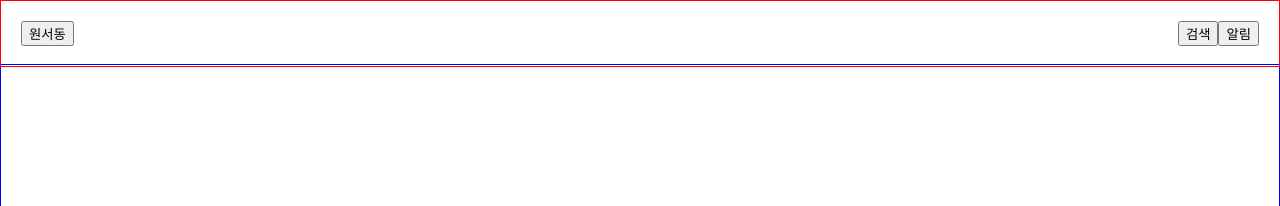
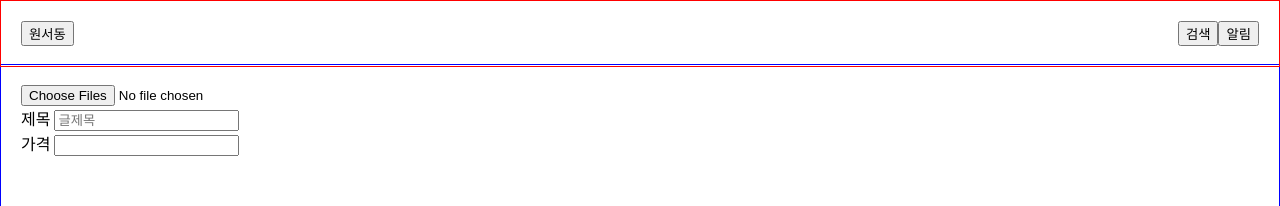
Before and after one commit to hanyiseul/toy-project, a React (Vite) app in the folder carrot-app/yiseul/: page /pages/write in a window 1280 px wide. Shown: the top 206 px of the page. Built offline with nearby package versions, Linux system fonts and the light colour scheme.

Commit message:
글쓰기 페이지 작업

```diff
--- a/carrot-app/yiseul/src/App.css
+++ b/carrot-app/yiseul/src/App.css
@@ -10,3 +10,5 @@ a {
   color: #000;
   text-decoration: none;
 }
+img {width: 100%; height: 100%;}
+.form .img {display: inline-block; width: 250px; height: 250px;}
--- a/carrot-app/yiseul/src/components/Button.jsx
+++ b/carrot-app/yiseul/src/components/Button.jsx
@@ -1,6 +1,6 @@
 import PropTypes from 'prop-types'; // PropTypes 불러오기
 
-export default function Button({ type='primary', text='버튼', icon='""', disabled=false, readOnly=false, blind=false}) {
+export default function Button({ type='primary', text='버튼', icon='""', disabled=false, readOnly=false, blind=false, onClick}) {
   const buttonClassName = icon ? `icon-${icon} button is-${type}` : `button is-${type}`;
 
   return (
@@ -8,6 +8,7 @@ export default function Button({ type='primary', text='버튼', icon='""', disab
       className={buttonClassName}
       disabled={disabled}
       readOnly={readOnly}
+      onClick={onClick}
       aria-hidden={blind} // 접근성을 위한 경우 `blind` prop 사용
     >
       {!blind && text}
@@ -23,4 +24,5 @@ Button.propTypes = {
   disabled: PropTypes.bool,
   readOnly: PropTypes.bool,
   blind: PropTypes.bool,
+  onClick: PropTypes.func
 };
--- /dev/null
+++ b/carrot-app/yiseul/src/components/Input.jsx
@@ -0,0 +1,32 @@
+import PropTypes from 'prop-types'; // PropTypes 불러오기
+
+export default function Input({label, value, placeholder, readonly, disabled, accept, onChange, multiple, uploadImgUrl, type='text'}) {
+  return (
+    <div className="input__wrap">
+      {label && (
+        <span className="label"> {label} </span>
+      )}
+      {uploadImgUrl && uploadImgUrl.map((img, id) => ( // 수정된 부분: 이미지를 렌더링하는 코드 추가
+        <div className="img" key={id}>
+          <img src={img} alt="" />
+        </div>
+      ))}
+      <input className={`input`}type={type} value={value} accept={accept} placeholder={placeholder} readOnly={readonly} disabled={disabled} onChange={onChange} multiple={multiple}/>
+    </div>
+  )
+}
+
+// PropTypes 추가ㅇ
+Input.propTypes = {
+  label: PropTypes.string,
+  type: PropTypes.string,
+  value: PropTypes.string,
+  placeholder: PropTypes.string,
+  src: PropTypes.string,
+  accept: PropTypes.string,
+  readOnly: PropTypes.bool,
+  disabled: PropTypes.bool,
+  multiple: PropTypes.bool,
+  onChange: PropTypes.func,
+  uploadImgUrl: PropTypes.array,
+};
--- a/carrot-app/yiseul/src/pages/ProductList.jsx
+++ b/carrot-app/yiseul/src/pages/ProductList.jsx
@@ -1,11 +1,21 @@
 import PropTypes from 'prop-types'; // PropTypes 불러오기
 import Products from '../components/Products'
 import { useEffect, useState } from 'react';
+import Button from '../components/Button';
+import { useNavigate } from 'react-router-dom';
 
 export default function ProductList() {
 
   const [products, setProducts] = useState([]);
   const [error, setError] = useState(null);
+  const navigate = useNavigate();
+
+  const navigateWrite = () => {
+    console.log('hi')
+    navigate('/pages/write');
+  }
+
+
 
   useEffect(() => {
     setError(null); // 에러 초기화
@@ -42,6 +52,7 @@ export default function ProductList() {
           <Products products={products} />
         )}
 
+        <Button text="글쓰기" onClick={navigateWrite} />
       </section>
     </>
   )
--- /dev/null
+++ b/carrot-app/yiseul/src/pages/ProductWrite.jsx
@@ -0,0 +1,24 @@
+import React, { useState } from 'react'
+import Input from '../components/Input'
+
+export default function ProductWrite() {
+  const [uploadImgUrl, setUploadImgUrl] = useState([]);
+
+  const onchangeImageUpload = (e)=> {
+    const imageList = e.target.files;
+    let imgUrlList = [...uploadImgUrl];
+    for (let i = 0; i < imageList.length; i++) {
+      const imgUrl = URL.createObjectURL(imageList[i]);
+      imgUrlList.push(imgUrl);
+    }
+    setUploadImgUrl(imgUrlList);
+  }
+  return (
+    <form className="form">
+      <Input type="file" accept="image/*" multiple={true} onChange={onchangeImageUpload} uploadImgUrl={uploadImgUrl} />
+      <Input label="제목" placeholder="글제목"/>
+      <Input label="가격" type="number" />
+
+    </form>
+  )
+}
```
Also changed, not shown: carrot-app/yiseul/src/routes/index.jsx (+5 -2 lines), carrot-app/yiseul/src/components/Image.jsx (added).
